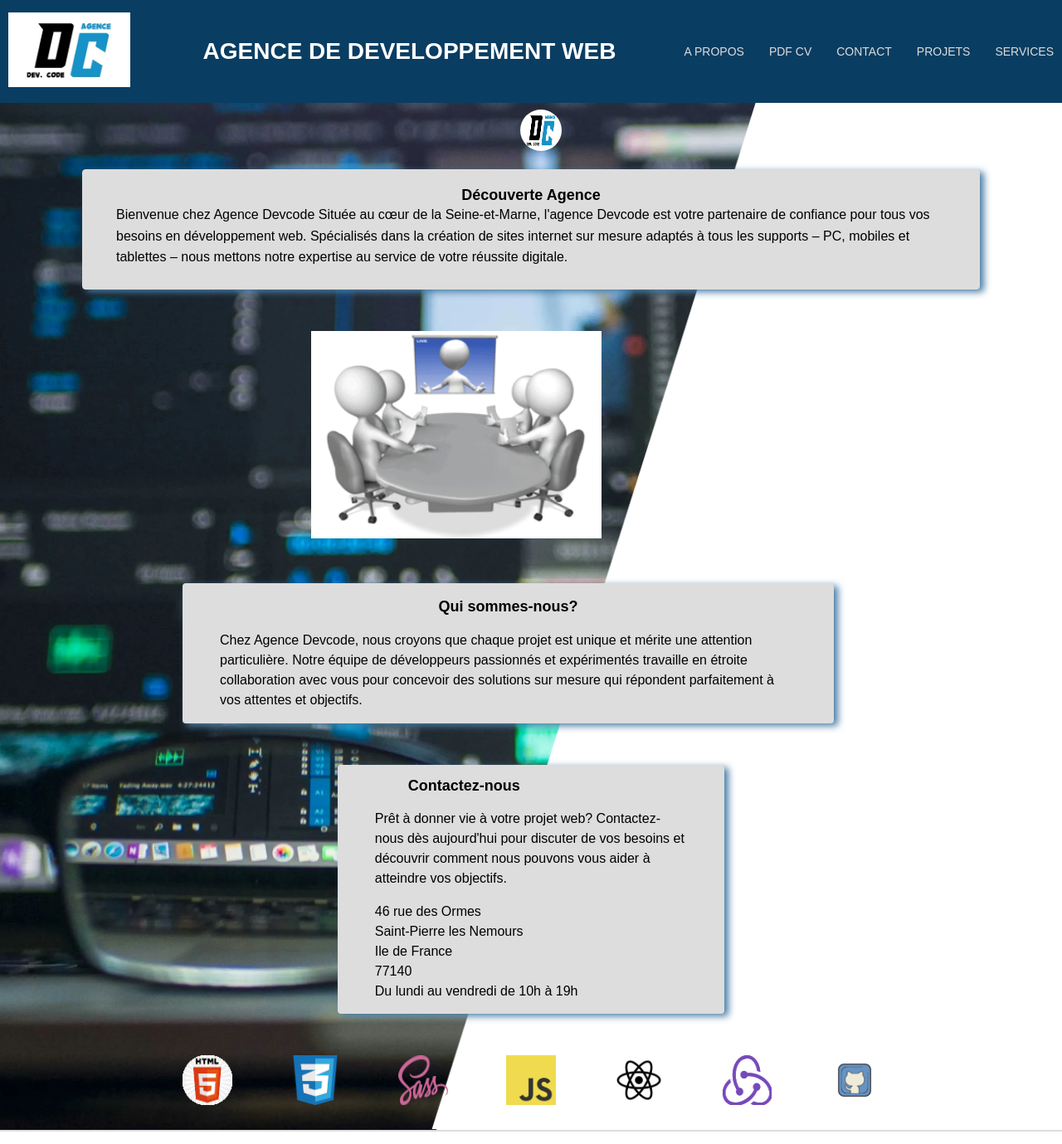
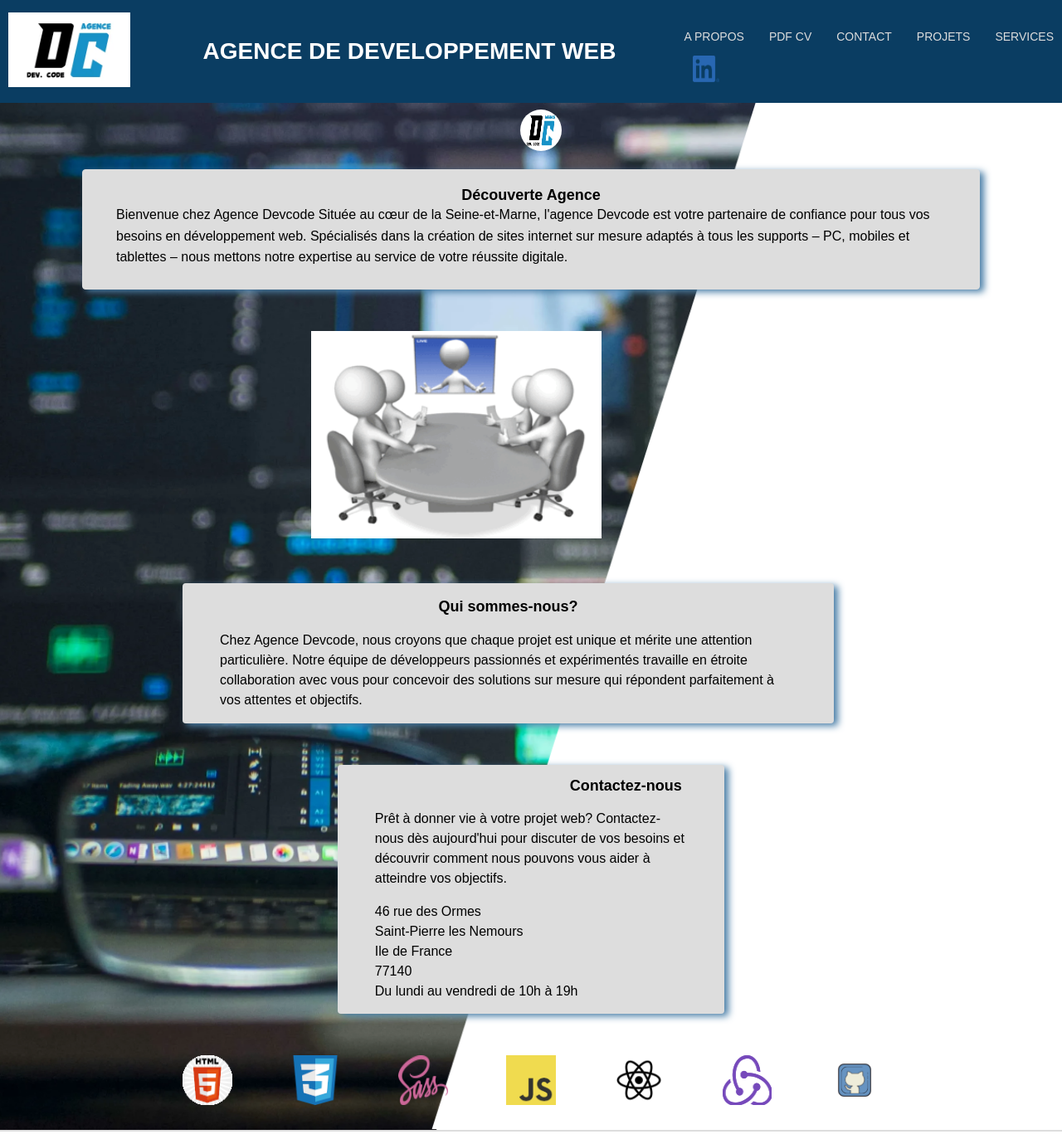
Before and after one commit to fredcentvin/Portfolio-perso, a React (Create React App) app: page /#/ in a window 1280 px wide. Shown: the top 1379 px of the page at 83% size. Built offline with nearby package versions, Linux system fonts and the light colour scheme.

Commit message:
affinage css, et déplacement icone réseau social

```diff
--- a/public/index.html
+++ b/public/index.html
@@ -2,7 +2,7 @@
 <html lang="fr">
   <head>
     <meta charset="utf-8" />
-    <link rel="icon" href="%PUBLIC_URL%/favicon.ico" />
+    <!-- <link rel="icon" href="%PUBLIC_URL%/favicon.ico" /> -->
     <link rel="canonical" href="https://www.agence-devcode.fr/home" />
     <link rel="icon" href="/favicon.ico" type="image/x-icon">
     <link rel="shortcut icon" href="/favicon.ico" type="image/x-icon">
--- a/src/Components/nav/Nav.jsx
+++ b/src/Components/nav/Nav.jsx
@@ -1,6 +1,7 @@
 import React, { useState } from "react";
 import { Link } from "react-router-dom";
 import moncv from '../../assets/images/moncv.pdf';
+import linkedin from '../../assets/logos/linkedin.png';
 import './nav.css';
 
 function Nav() {
@@ -19,6 +20,11 @@ function Nav() {
                 <Link to="/projects" className="decoLink">PROJETS</Link>
                 <Link to="/nosservices" className="decoLink">SERVICES</Link>
             </div>
+            <div className="socialLink">
+            <a href="https://www.linkedin.com/in/frédéric-boniface-293076156" target="_blank" rel="noopener noreferrer">
+            <img className="logoLink" src={linkedin} alt="logo linkedin lien vers profil de Frédéric Boniface" />
+          </a>
+            </div>
             {showEmail && (
                 <div className="emailDisplay">
                     <a href="mailto:frederic@agence-devcode.fr" className="linkMail" >frederic@agence-devcode.fr</a>
--- a/src/Container/dcbio/dcbio.css
+++ b/src/Container/dcbio/dcbio.css
@@ -32,7 +32,7 @@
     text-align: center;
   }
   .scrollContainerDcBio {
-    padding: 10px;
+    padding:0 30px;
     border: 1px solid #484d51;
     border-radius: 4px;
     box-shadow:5px 3px 8px #497ea7;
@@ -43,7 +43,7 @@
   .pDcBio {
     font-size: 14px;
     color: black;
-    font-weight: 100;
+    font-weight: 300;
     line-height: 1.5;
     text-align: start;
     line-height: 1.6;
@@ -179,12 +179,14 @@
         margin-top: 5px;
     }
     .scrollContainerDcBio {
-         /* width: 25%; */
          padding: 10px;
          border: 1px solid #ddd;
          border-radius: 4px;
          margin-left: 30px;
          margin-right:30px ;
+    }
+    .scrollContainerDcBio .dcbioTitle{
+      margin-top: 0;
     }
     .descriptionAgence{
       padding: 0 12px;
@@ -229,7 +231,8 @@
       padding: 15px 30px;
     }
     .titleContact{
-      padding-left: 55px;
+      padding-left: 250px;
+
 
     }
     .gridDcBio{
--- a/src/Container/itemBio/ItemBio.jsx
+++ b/src/Container/itemBio/ItemBio.jsx
@@ -2,7 +2,7 @@ import React, { useState, useEffect } from 'react';
 import { motion } from 'framer-motion';
 import moi from '../../assets/images/moi.webp';
 import './itemBio.css';
-import linkedin from '../../assets/logos/linkedin.png';
+
 
 function ItemBio() {
   const [displayedText1, setDisplayedText1] = useState('');
@@ -42,9 +42,7 @@ function ItemBio() {
         <div className='scrollContainer'>
         <h2 className='bioTitle'>À propos de moi</h2>
           <p className='pBio' dangerouslySetInnerHTML={{ __html: displayedText1 }}></p>
-          <a href="https://www.linkedin.com/in/frédéric-boniface-293076156" target="_blank" rel="noopener noreferrer">
-            <img className="logoLink" src={linkedin} alt="logo linkedin lien vers profil de Frédéric Boniface" />
-          </a>
+
         </div>
         <div className='scrollContainer'>
           <p className='pBio' dangerouslySetInnerHTML={{ __html: displayedText2 }}></p>
```
